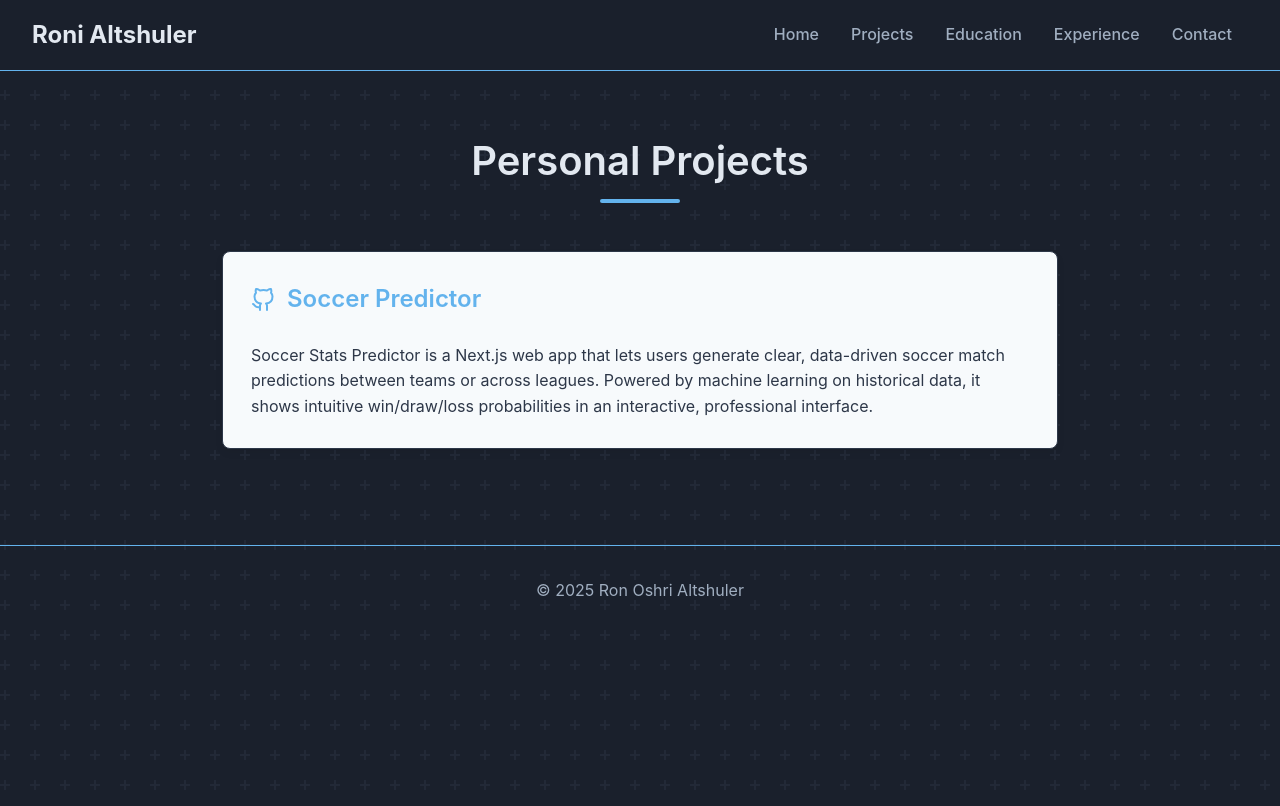
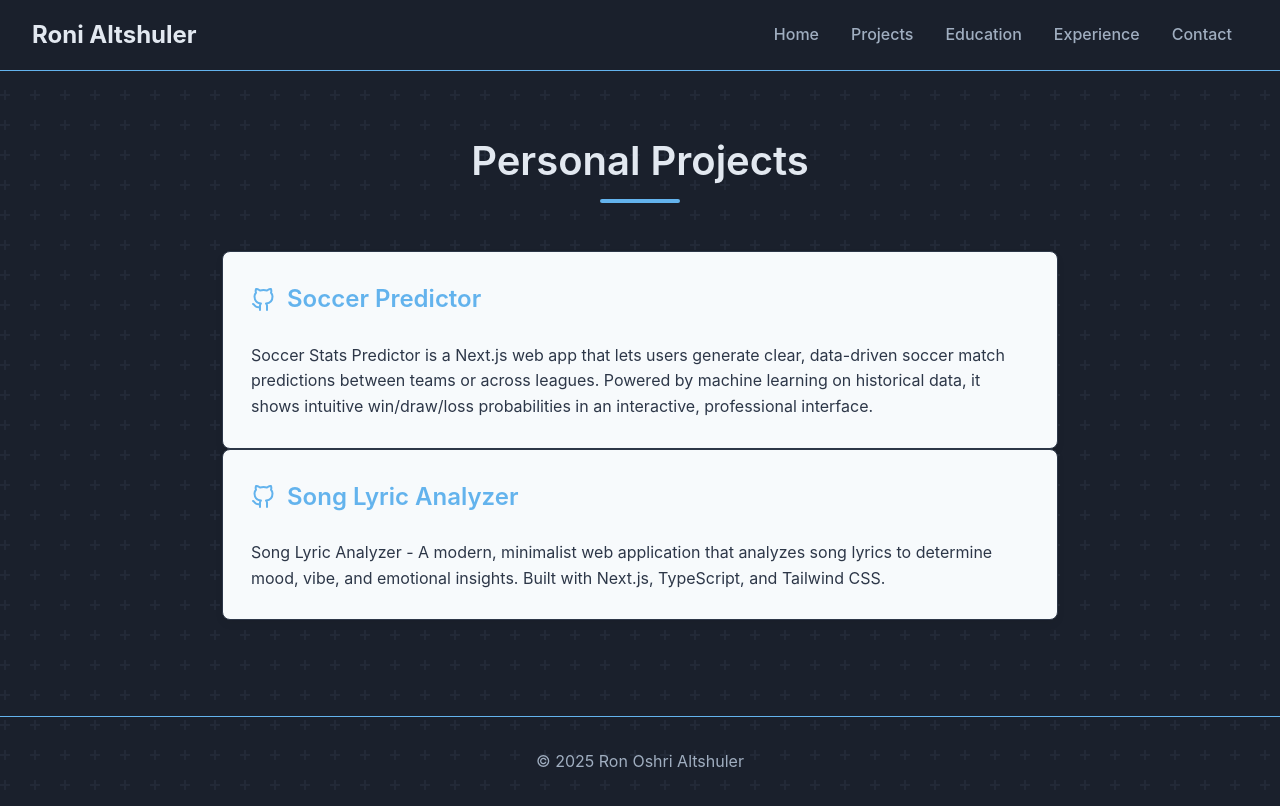
Before and after one commit to roni-altshuler/personal_website, a Next.js app: page /projects in a window 1280 px wide. Shown: the top 806 px of the page. Built offline with nearby package versions, Linux system fonts and the light colour scheme.

Commit message:
Added new project to projects page

```diff
--- a/src/app/projects/page.js
+++ b/src/app/projects/page.js
@@ -5,6 +5,8 @@
 
 export default function Projects() {
   const soccerDescription = 'Soccer Stats Predictor is a Next.js web app that lets users generate clear, data-driven soccer match predictions between teams or across leagues. Powered by machine learning on historical data, it shows intuitive win/draw/loss probabilities in an interactive, professional interface.';
+
+  const songAnalyzerDescription = 'Song Lyric Analyzer - A modern, minimalist web application that analyzes song lyrics to determine mood, vibe, and emotional insights. Built with Next.js, TypeScript, and Tailwind CSS.';
 
   const projects = [
     {
@@ -31,6 +33,34 @@
         <div>
           <p style={{ lineHeight: '1.6' }}>
             {soccerDescription}
+          </p>
+        </div>
+      ),
+    },
+    {
+      title: 'Song Lyric Analyzer',
+      description: songAnalyzerDescription,
+      link: 'https://github.com/roni-altshuler/SongAnalyzer',
+      icon: (
+        <svg
+          xmlns="http://www.w3.org/2000/svg"
+          width="24"
+          height="24"
+          viewBox="0 0 24 24"
+          fill="none"
+          stroke="currentColor"
+          strokeWidth="2"
+          strokeLinecap="round"
+          strokeLinejoin="round"
+          className={styles.icon}
+        >
+          <path d="M9 19c-5 1.5-5-2.5-7-3m14 6v-3.87a3.37 3.37 0 0 0-.94-2.61c3.14-.35 6.44-1.54 6.44-7A5.44 5.44 0 0 0 20 4.77 5.07 5.07 0 0 0 19.91 1S18.73.65 16 2.48a13.38 13.38 0 0 0-7 0C6.27.65 5.09 1 5.09 1A5.07 5.07 0 0 0 5 4.77a5.44 5.44 0 0 0-1.5 3.78c0 5.42 3.3 6.61 6.44 7A3.37 3.37 0 0 0 9 18.13V22"></path>
+        </svg>
+      ),
+      modalContent: (
+        <div>
+          <p style={{ lineHeight: '1.6' }}>
+            {songAnalyzerDescription}
           </p>
         </div>
       ),
```
